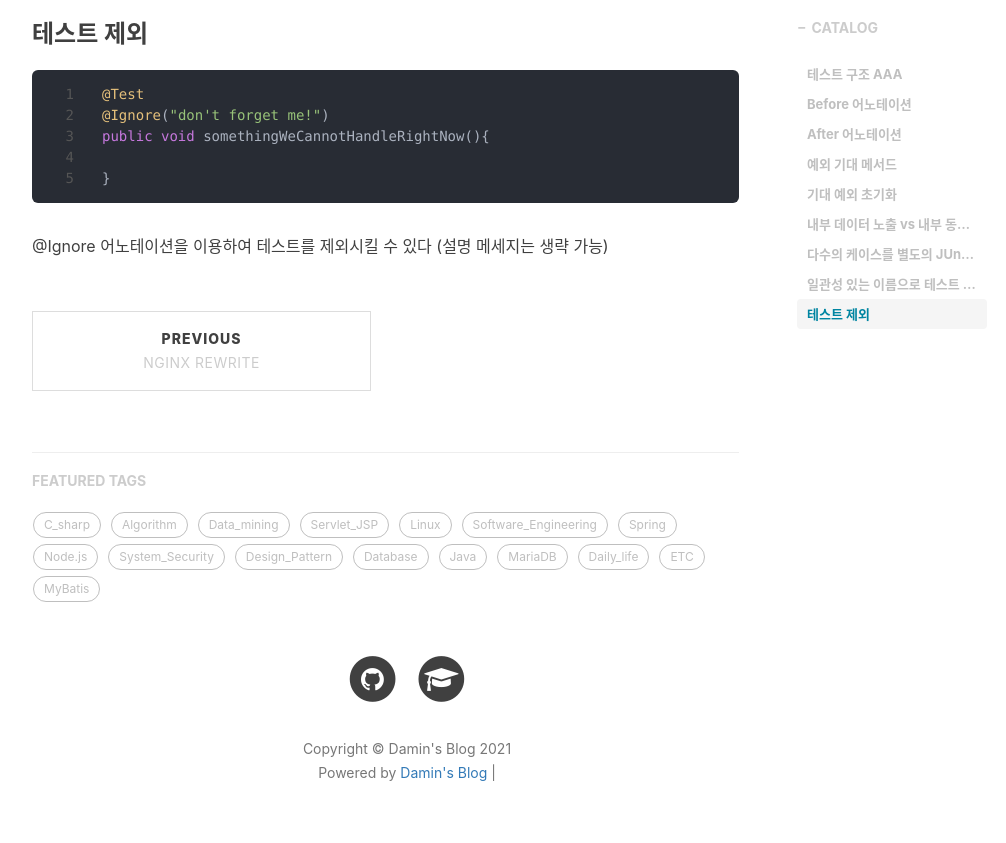
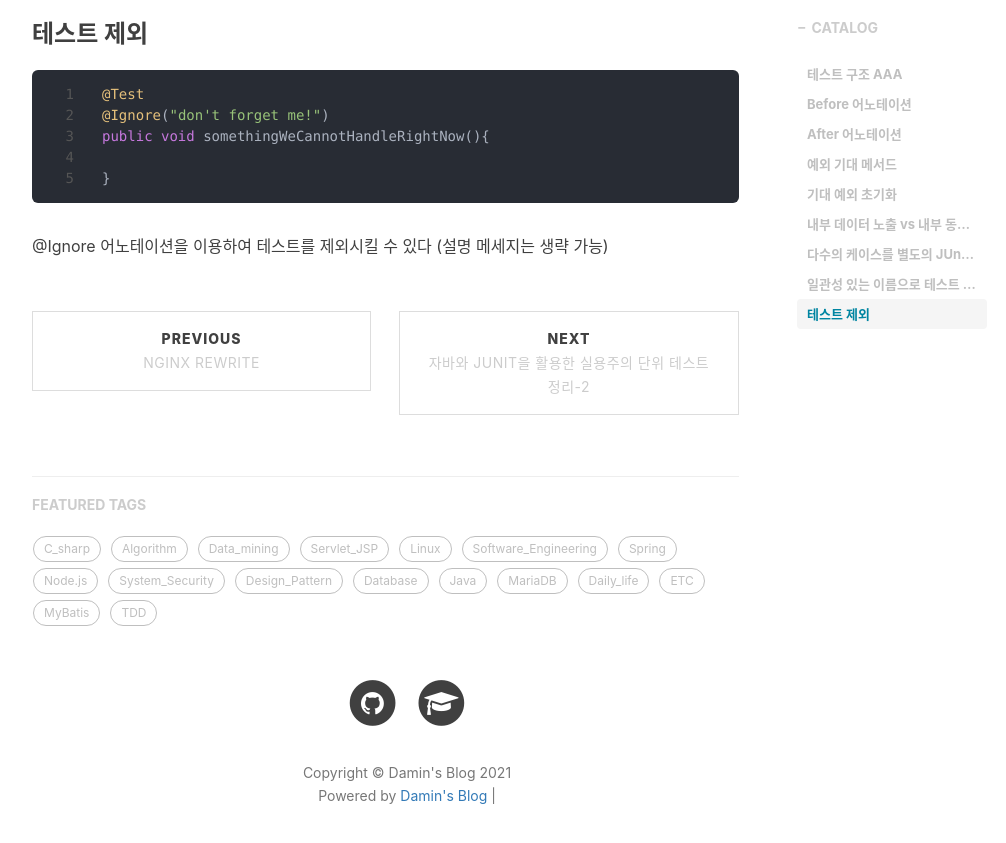
Before and after one commit to damin8/damin8.github.io, a Jekyll site: the page built from _posts/TDD/2021-01-21-TDD_1.md, in a window 1280 px wide and 900 px high, scrolled down 3508 px. Shown: the top 843 px of the window, without its empty margins (233-1239 px from the left). Built offline with Jekyll 4.4.1, drawn with Linux system fonts in a browser that asks for light colours; nearby versions of some CDN libraries; comment, search, counter and statistics services are not loaded; some of the changed lines change nothing that is shown.

Commit message:
[NEW] TDD_2

````diff
--- a/_posts/TDD/2021-01-21-TDD_1.md
+++ b/_posts/TDD/2021-01-21-TDD_1.md
@@ -122,3 +122,6 @@
 ```
 
 @Ignore 어노테이션을 이용하여 테스트를 제외시킬 수 있다 (설명 메세지는 생략 가능)
+
+<script src="https://utteranc.es/client.js" repo="damin8/blog-comment" issue-term="title" label="Comment" theme="github-light" crossorigin="anonymous" async>
+</script>
--- /dev/null
+++ b/_posts/TDD/2021-01-21-TDD_2.md
@@ -0,0 +1,81 @@
+---
+layout:     post
+title:      "자바와 JUnit을 활용한 실용주의 단위 테스트 정리-2"
+subtitle:   ""
+date:       2021-01-21 16:31:00
+author:     "Damin"
+header-img: "img/tag-bg.jpg"
+header-mask: 0.3
+catalog:    true
+categories: TDD
+tags:
+  - TDD
+---
+
+이 정리는 **자바와 JUnit을 활용한 실용주의 단위 테스트**를 보고 개인적으로 정리한 글 입니다
+
+### 피해야 하는 테스트
+
+- 테스트를 사용하는 사람에게 어떤 정보도 주지 못하는 테스트
+- 산발적으로 실패하는 테스트
+- 어떤 가치도 증명하지 못하는 테스트
+- 실행하는 데 오래 걸리는 테스트
+- 코드를 충분히 커버하지 못하는 테스트
+- 구현과 강하게 결합되어 있는 테사ㅡ트. 따라서 작은 변화에도 다수의 테스트가 깨진다
+- 수많은 설정 고리로 점프하는 난해한 테스트
+
+### FIRST -> Fast : 빠르다
+
+빠른 테스트는 코드만 실행한다 (DB 같은 외부 시스템 접근 X)
+느린 테스트는 데이터베이스, 파일 입출력, 네트워크 호출처럼 필요한 외부 자원을 다루는 코드를 호출
+
+### FIRST -> Isolate : 고립시키다
+
+데이터베이스에 의존해야 하는 테스트는 데이터베이스가 올바른 데이터를 가지고 있는지 확인해야 한다
+데이터 소스를 공유한다면 테스트를 깨트리는 범위 밖에 있는 상황도 생각해야 한다
+생성된 데이터를 재사용하는 방식으로 테스트 순서를 조작하여 전체 테스트의 실행 속도를 높일 수 있다
+하지만 이를 통해 의존성의 악순환이 발생하고, 일이 잘못되면 테스트 실패 시 앞선 이벤트의 긴 사슬을 따라가야 하기 때문에 긴 시간을 소모할 수도 있다
+
+> 다른 단위 테스트에 의존하지 않는 것으로 해결하자 (순서 및 시간에 관계 없이 실행할 수 있어야 한다)
+
+테스트 메서드가 하나 이상의 이유로 깨진다면 테스트를 분할하는 것도 고려해보자
+
+### FIRST -> Repeatable : 반복 가능해야 한다
+
+반복 가능한 테스트 ?
+
+실행할 때마다 결과가 같아야 한다
+따라서 반복 가능한 테스트를 만들기 위해서는 직접 '통제'할 수 없는 외부 환경에 있는 항목들과 격리시켜야 한다
+
+하지만, 시스템은 불가피하게 통제할 수 없는 요소와 상호 작용해야 할 수도 있다
+
+> ex) 현재 시간을 다루는 시스템
+
+이럴 때를 대비하여 목 객체를 사용하자
+
+```java
+Instant now = new Date().toInstant();
+//
+//
+//
+object.setCreateTimestamp(clock.instant());
+```
+### FIRST -> Self-validating : 스스로 검증 가능한
+
+테스트 결과를 수동으로 검증하는 것은 시간 소모적인 절차고 리스크가 늘어난다 (멍해지기 쉽고, 중요한 순간을 놓칠 수 있다)
+테스트는 스스로 검증 가능할 뿐만 아니라 준비할 수도 있어야 한다
+테스트를 실행하기 전에 수동으로 준비 단계를 만드는 어리석은 짓이다
+테스트에 필요한 어떤 설정 단계든 자동화를 해야 한다
+
+### FIRST -> Timely : 적시의
+
+단위 테스트를 건너뛰거나 미루기 쉽다
+하지만 이렇게 미룰수록 불쾌한 결함이 늘어날 수 있다
+또한 테스트 없이 소스 코드 저장소에 넣으면 그것을 되돌려서 테스트를 작성하기에는 더욱 더 힘들어 진다
+
+옛날 코드에 대한 테스트는 시간 낭비가 될 수 있다
+코드에 큰 결함이 없고 당장 변경할 예정이 없다면 노력 대비 보상은 거의 받지 못할 것이다
+이 노력을 좀 더 말썽 부리거나 역동적인 부분에 사용하는 것이 낫다
+
+<script src="https://utteranc.es/client.js" repo="damin8/blog-comment" issue-term="title" label="Comment" theme="github-light" crossorigin="anonymous" async>
+</script>
````
